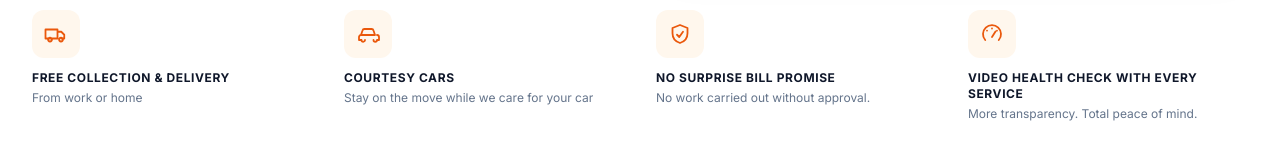
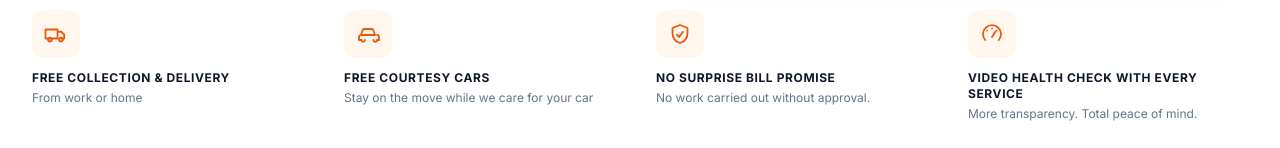
Before and after one commit to Rajveer3303/ignition-autocare-website, a Next.js app: page / in a window 1280 px wide. Shown: the part 652-800 px from the top of the page. Built offline with nearby package versions, Linux system fonts and the light colour scheme.

Commit message:
Clarify that courtesy cars are free in the hero feature row
Co-Authored-By: Claude Opus 4.6 <noreply@anthropic.com>

```diff
--- a/app/page.tsx
+++ b/app/page.tsx
@@ -39,7 +39,7 @@ const FEATURE_CARDS = [
     icon: <TruckIcon />,
   },
   {
-    title: "Courtesy Cars",
+    title: "Free Courtesy Cars",
     text: "Stay on the move while we care for your car",
     icon: <CarIcon />,
   },
```
